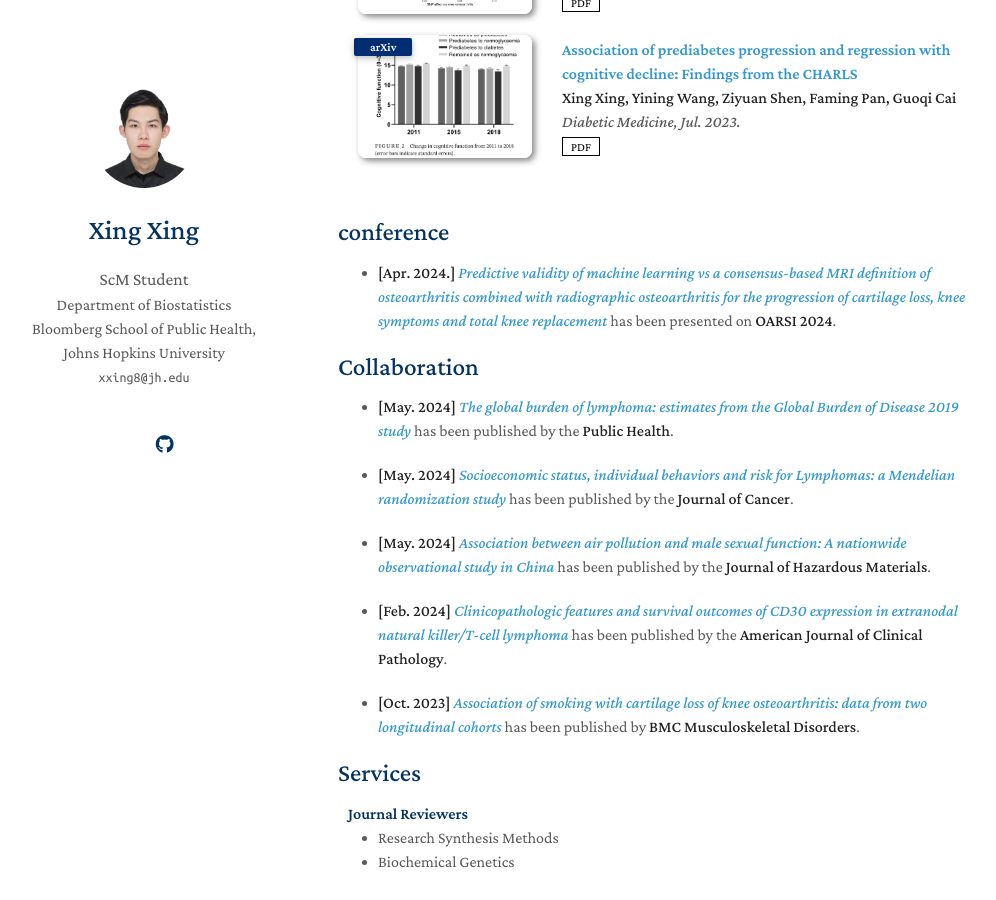
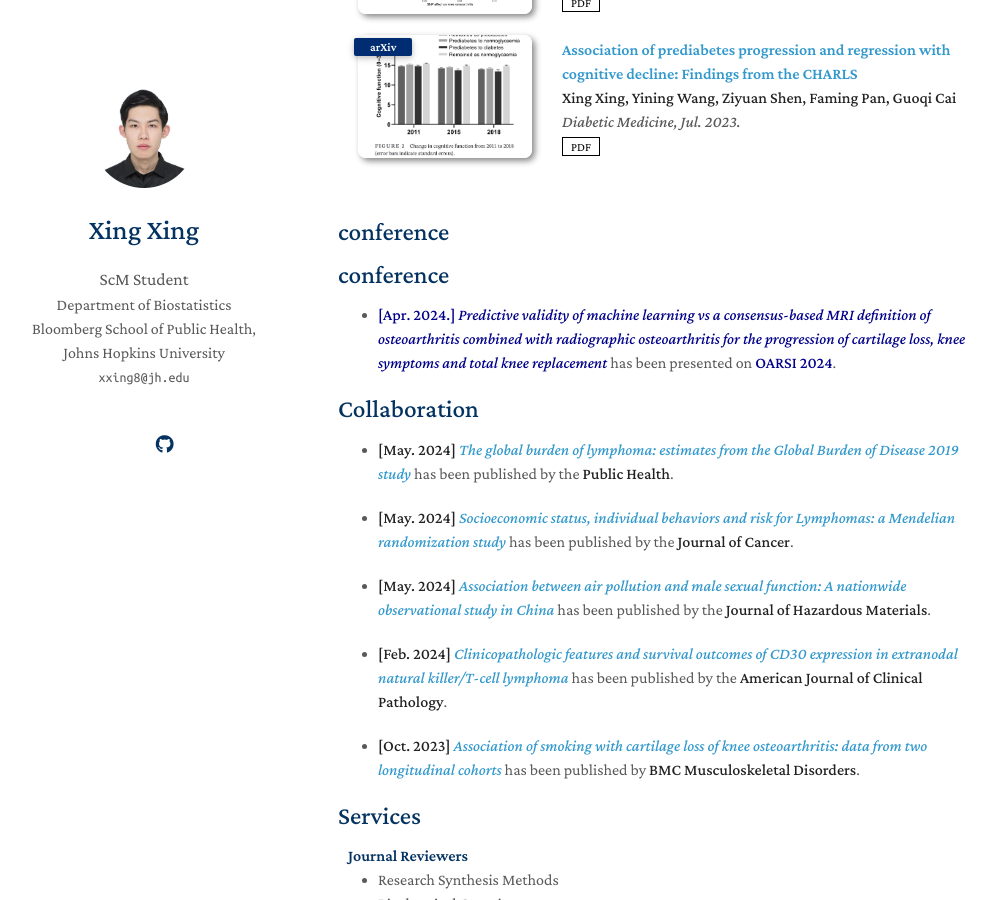
Before and after one commit to KevinXing3/kevinXing3.github.io, a Jekyll site: the page built from index.md, in a window 1280 px wide and 900 px high, scrolled down 610 px. Shown: the whole window, without its empty margins (132-1128 px from the left). Built offline with Jekyll 4.4.1, drawn with Linux system fonts in a browser that asks for light colours; nearby versions of some CDN libraries; a style sheet for code colours, icons or effects is not loaded; our own code applies the rules of GitHub Pages for plain Markdown files.

Commit message:
Update index.md

```diff
--- a/index.md
+++ b/index.md
@@ -4,7 +4,7 @@ layout: homepage
 
 ## About Me
 
-I'm a ScM Student in Biostatistics at [Johns Hopkins University](https://www.jhu.edu). My research spans several areas, with a current focus on developing statistical models for meta-analysis. Under the guidance of Dr. Lifeng Lin, I am concentrating on meta-regression methods and addressing publication bias. Additionally, I have a keen interest in genetics, specifically in Mendelian randomization and TWAS analysis. My work also involves the epidemiologic analysis of musculoskeletal diseases, in collaboration with Dr. Guoqi Cai.
+I'm a ScM Student in Biostatistics at  <span style="color:darkblue;">[Johns Hopkins University](https://www.jhu.edu). My research spans several areas, with a current focus on developing statistical models for meta-analysis. Under the guidance of Dr. Lifeng Lin, I am concentrating on meta-regression methods and addressing publication bias. Additionally, I have a keen interest in genetics, specifically in Mendelian randomization and TWAS analysis. My work also involves the epidemiologic analysis of musculoskeletal diseases, in collaboration with Dr. Guoqi Cai.
 
 Outside of academia, I’m a dead hard fan of Juventus and Park Hyatt.
 
@@ -18,9 +18,11 @@ Outside of academia, I’m a dead hard fan of Juventus and Park Hyatt.
 
 
 {% include_relative _includes/project.md %}
+## conference
+## conference
+- **<span style="color:darkblue;">[Apr. 2024.]</span>** <a href="https://www.oarsijournal.com/article/S1063-4584(24)00544-2/abstract" target="_blank" style="color:darkblue;">*Predictive validity of machine learning vs a consensus-based MRI definition of osteoarthritis combined with radiographic osteoarthritis for the progression of cartilage loss, knee symptoms and total knee replacement*</a> has been presented on **<span style="color:darkblue;">OARSI 2024</span>**.
 
-## conference
-- **[Apr. 2024.]** <a href="https://www.oarsijournal.com/article/S1063-4584(24)00544-2/abstract" target="_blank">*Predictive validity of machine learning vs a consensus-based MRI definition of osteoarthritis combined with radiographic osteoarthritis for the progression of cartilage loss, knee symptoms and total knee replacement*</a> has been presented on **OARSI 2024**.
+
 
 ## Collaboration
 
```
